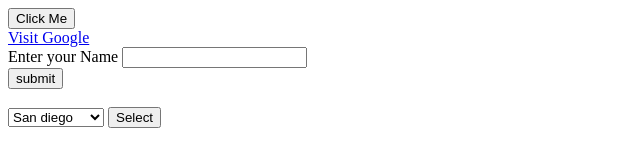
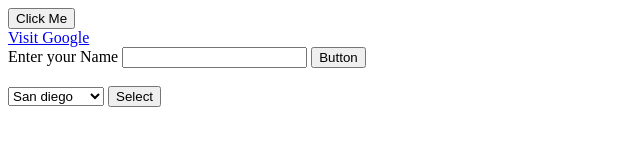
Before and after one commit to kamiya23/assignment5, a plain HTML site: page index.html in a window 1280 px wide. Shown: the whole page, without its empty margins (0-640 px from the left). Drawn offline with Linux system fonts and the light colour scheme.

Commit message:
Update index.html

```diff
--- a/index.html
+++ b/index.html
@@ -22,9 +22,7 @@
 
          <label for = "name">Enter your Name</label>
          <input type="text" id="name" />
-         <div id="feedback"></div>
-
-         <input type="submit" value="submit" />
+         <input type="button" value="Button" onclick="show()" />
 
          <br><br>
 
```
